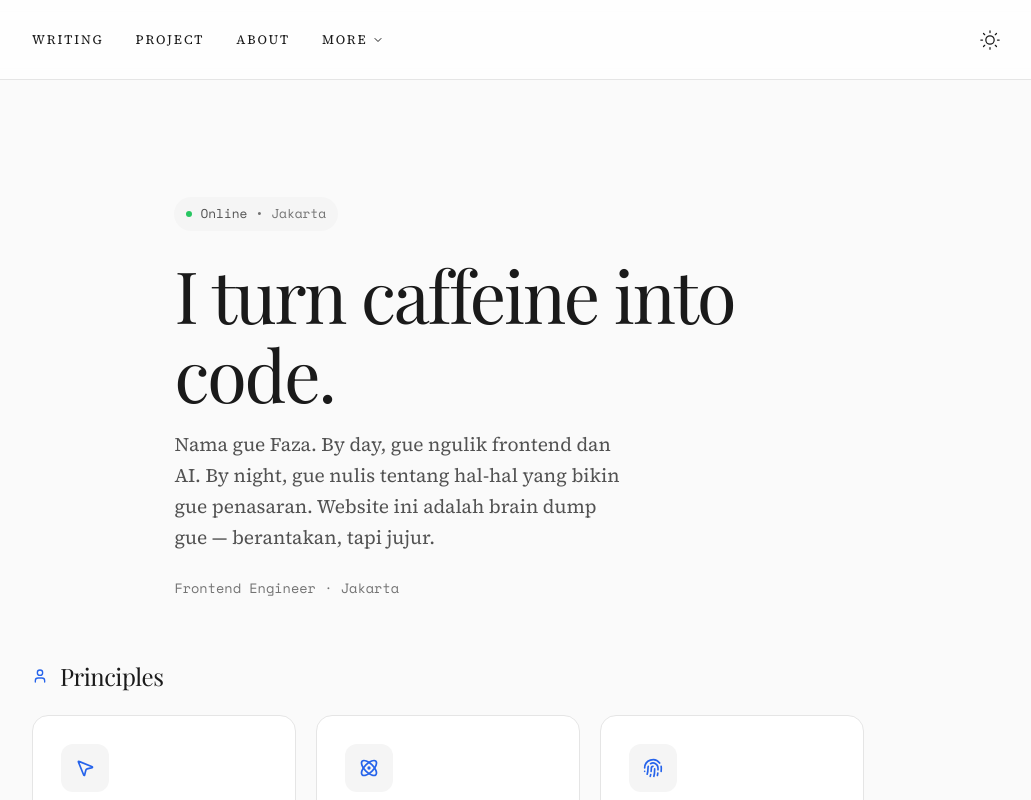
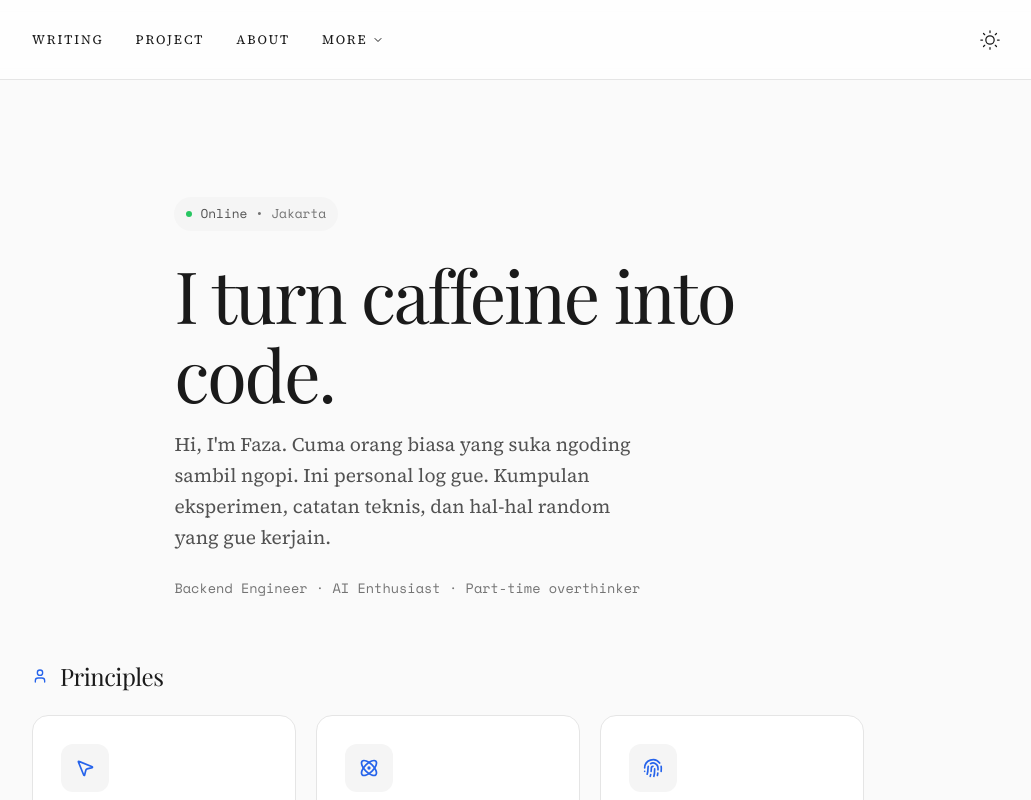
Before and after one commit to muhammadfaza16/muhammadfaza16.github.io, a Next.js app: page /about in a window 1280 px wide. Shown: the top 800 px of the page, without its empty margins (120-1151 px from the left). Built offline with nearby package versions, Linux system fonts and the light colour scheme; a web font is replaced by a local one.

Commit message:
docs: finalize about page and archive redesigns

```diff
--- a/src/app/about/page.tsx
+++ b/src/app/about/page.tsx
@@ -259,9 +259,9 @@ export default function AboutPage() {
                                 margin: 0
                             }}
                         >
-                            Nama gue Faza. By day, gue ngulik frontend dan AI. By night,
-                            gue nulis tentang hal-hal yang bikin gue penasaran.
-                            Website ini adalah brain dump gue — berantakan, tapi jujur.
+                            Hi, I'm Faza. Cuma orang biasa yang suka ngoding sambil ngopi.
+                            Ini personal log gue. Kumpulan eksperimen, catatan teknis,
+                            dan hal-hal random yang gue kerjain.
                         </motion.p>
 
                         <motion.p
@@ -273,7 +273,7 @@ export default function AboutPage() {
                                 marginTop: "clamp(1.5rem, 3vh, 2rem)"
                             }}
                         >
-                            Frontend Engineer · Jakarta
+                            Backend Engineer · AI Enthusiast · Part-time overthinker
                         </motion.p>
                     </motion.div>
                 </Container>
```
